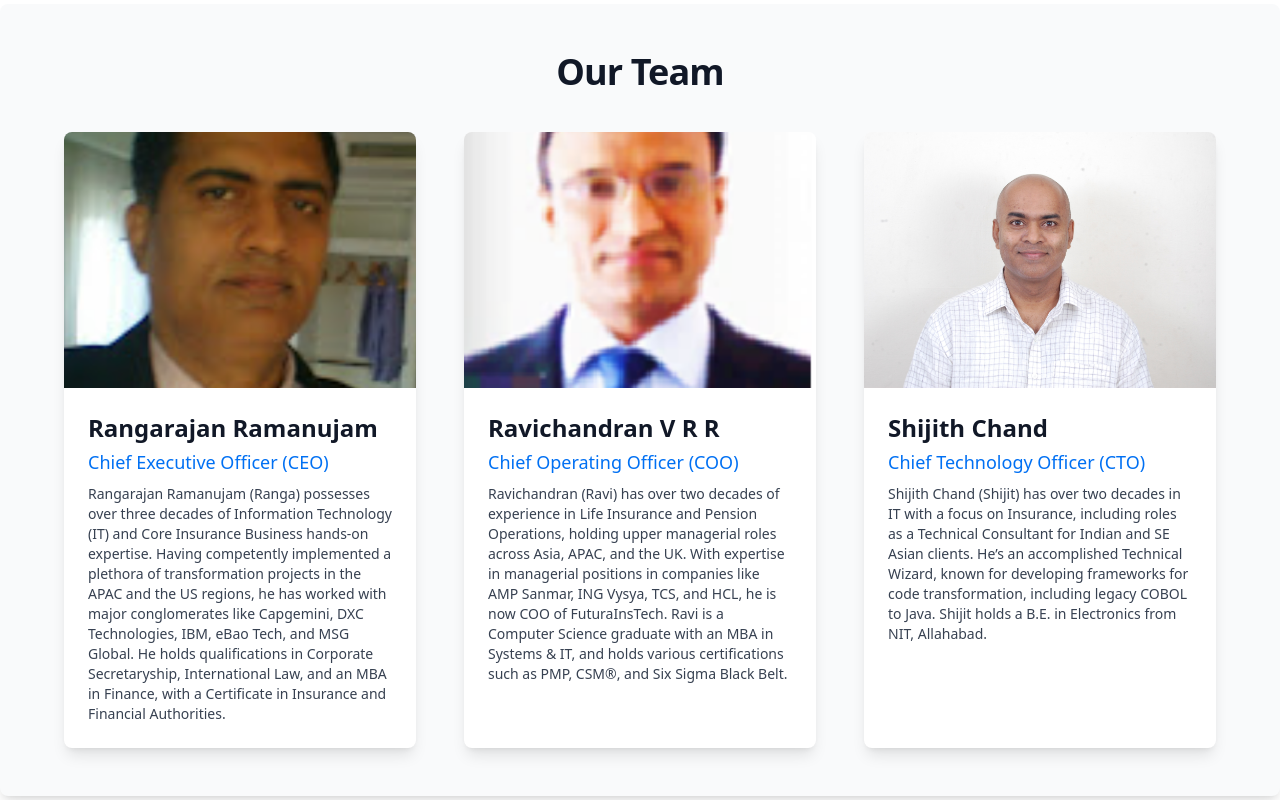
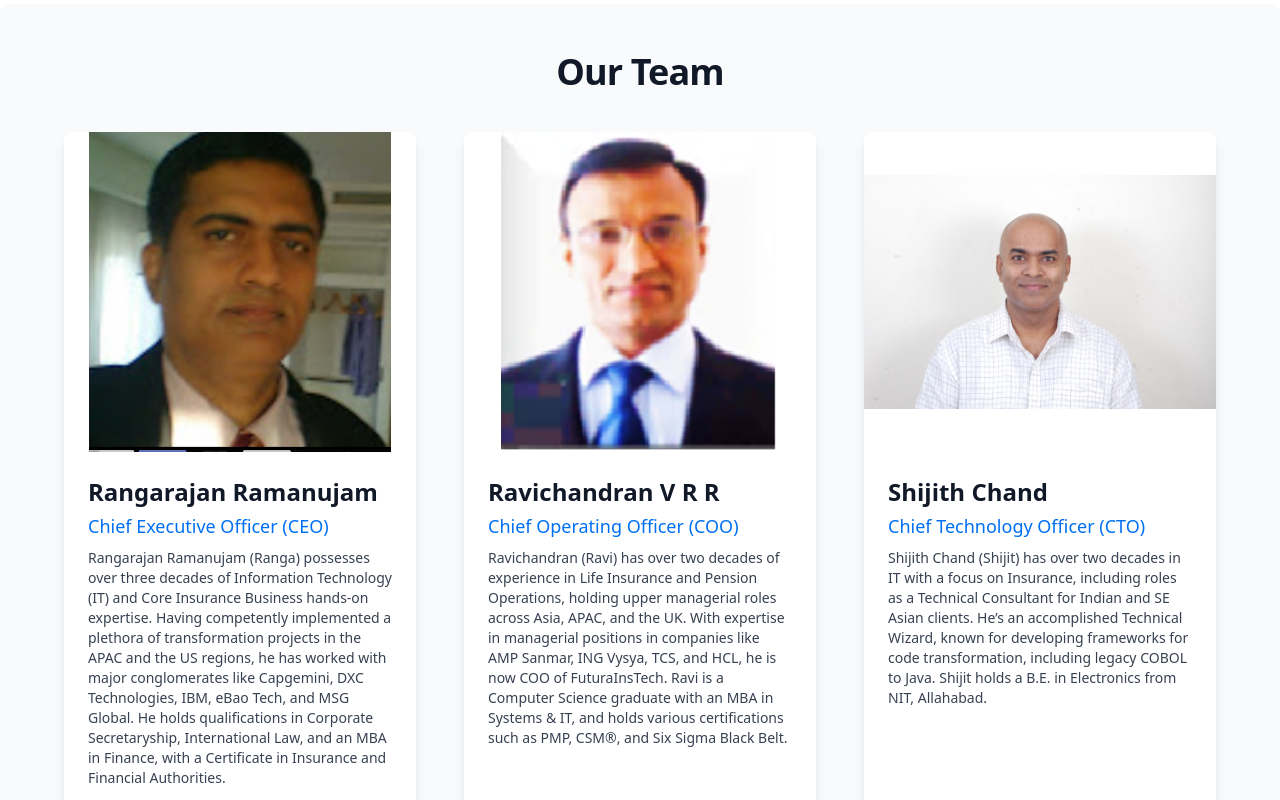
Before and after one commit to Kishore-r-77/office_projects, a React (Vite) app in the folder frontend/futurasite/: page / in a window 1280 px wide. Shown: the part 5660-6460 px from the top of the page. Built offline with nearby package versions, Linux system fonts and the light colour scheme; the HTML template or start-up script is replaced by a standard one.

Commit message:
updated teams and footer in futurasite

```diff
--- a/frontend/futurasite/src/components/Footer/Footer.tsx
+++ b/frontend/futurasite/src/components/Footer/Footer.tsx
@@ -20,10 +20,10 @@ const Footer = () => {
                 </span>
               </a>
             </h1>
-            <p className="">
+            {/* <p className="">
               Lorem ipsum dolor sit amet consectetur. Lorem ipsum dolor sit amet
               consectetur adipisicing elit. Possimus, voluptate.{" "}
-            </p>
+            </p> */}
             <br />
             <div className="flex items-center gap-3">
               <FaLocationArrow />
--- a/frontend/futurasite/src/components/Team/Team.tsx
+++ b/frontend/futurasite/src/components/Team/Team.tsx
@@ -39,7 +39,7 @@ function Team() {
             <img
               src={member.image}
               alt={`${member.name} Image`}
-              className="w-full h-64 object-cover"
+              className="w-full h-80 object-contain"
             />
             <div className="p-6">
               <h3 className="text-2xl font-semibold text-gray-900 dark:text-white">
```
